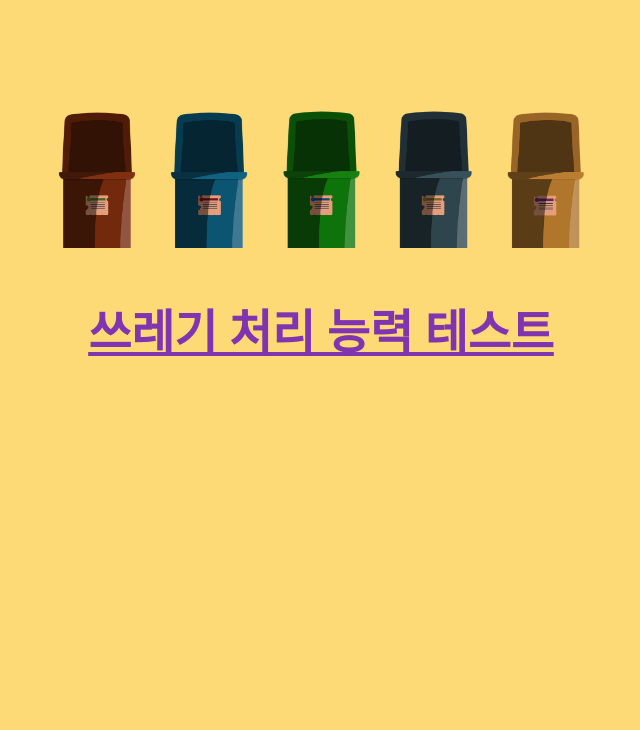
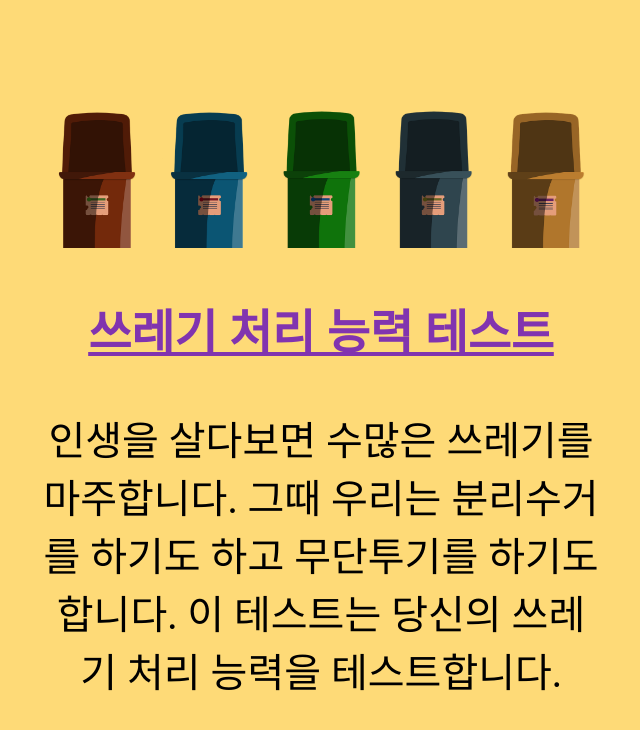
Before and after one commit to axAndgun/PsychoTestForFun, a Next.js app: page / in a window 1280 px wide. Shown: the top 730 px of the page, without its empty margins (319-959 px from the left). Built offline with nearby package versions, Linux system fonts and the light colour scheme; a web font is replaced by a local one.

Commit message:
firstpage words added

```diff
--- a/src/pages/index.js
+++ b/src/pages/index.js
@@ -68,6 +68,9 @@ function Homepage() {
       </FlexContainerColumn>
       <StartEffectTag>쓰레기 처리 능력 테스트</StartEffectTag>
       </ClientSideLink>
+      인생을 살다보면 수많은 쓰레기를 마주합니다.
+      그때 우리는 분리수거를 하기도 하고 무단투기를 하기도 합니다.
+      이 테스트는 당신의 쓰레기 처리 능력을 테스트합니다.
     </FlexContainerColumnCenter>
     </Padding>
     </>
```
Also changed, not shown: src/components/BinaryQuestionAnswer.jsx (line endings or trailing spaces).
